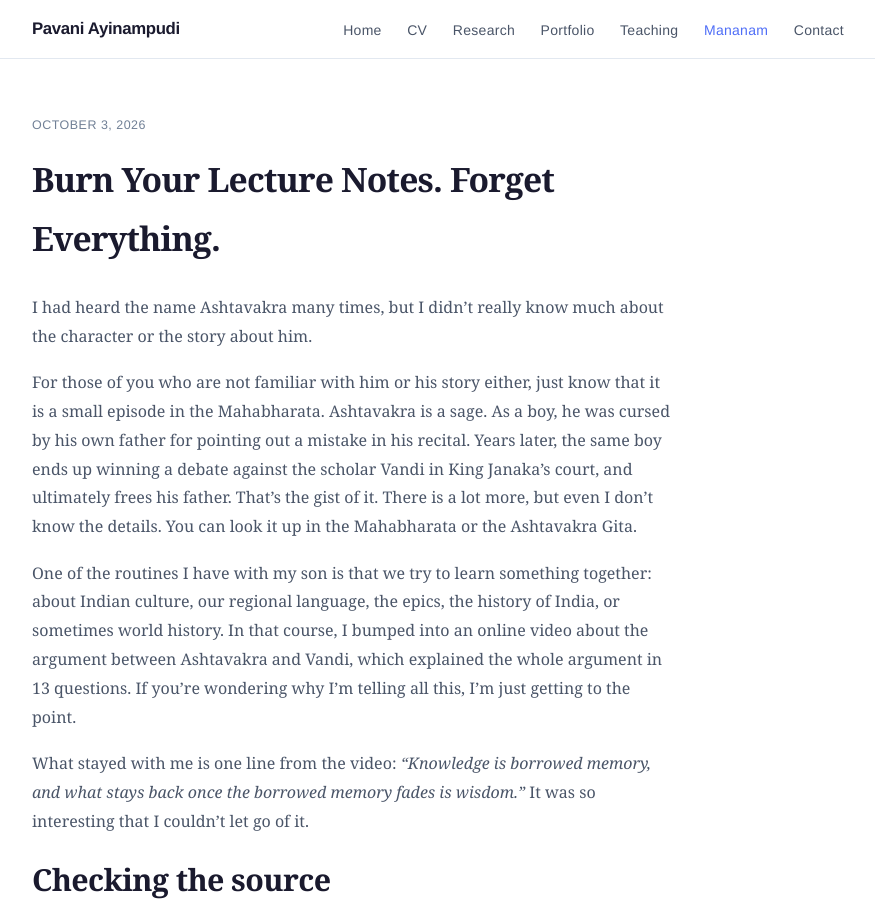
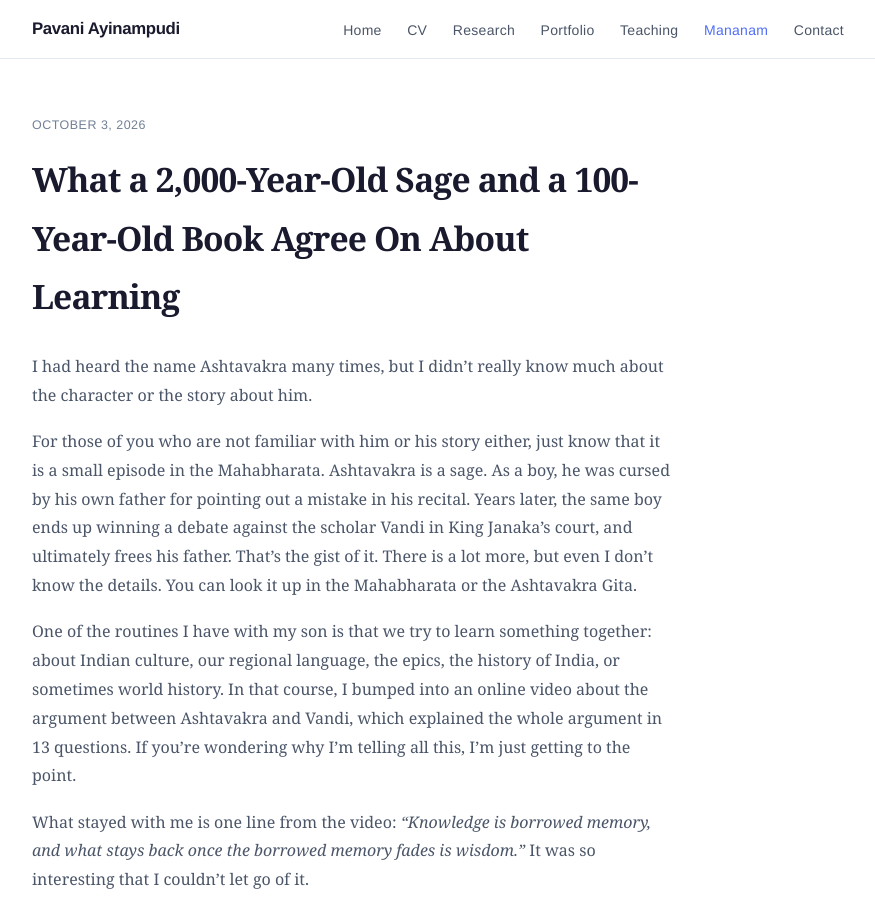
Before and after one commit to pavaniasn/pavaniasn.github.io, a Jekyll site: the page built from _mananam/2026-10-03-burn-your-lecture-notes.md, in a window 1280 px wide and 900 px high. Shown: the whole window, without its empty margins (202-1077 px from the left). Built offline with Jekyll 4.4.1, drawn with Linux system fonts in a browser that asks for light colours.

Commit message:
Retitle Mananam post to match Substack
Co-Authored-By: Claude Opus 5.5 <noreply@anthropic.com>

```diff
--- a/_mananam/2026-10-03-burn-your-lecture-notes.md
+++ b/_mananam/2026-10-03-burn-your-lecture-notes.md
@@ -1,9 +1,9 @@
 ---
-title: "Burn Your Lecture Notes. Forget Everything."
+title: "What a 2,000-Year-Old Sage and a 100-Year-Old Book Agree On About Learning"
 slug: burn-your-lecture-notes
 summary: >-
-  What could a sage from a 2,000-year-old epic and a philosopher from a century ago
-  have in common to say about knowledge and wisdom?
+  Why both a sage and a philosopher tell us to forget what we learnt, and what that
+  means for how I learn.
 date: 2026-10-03
 ---
 
```
